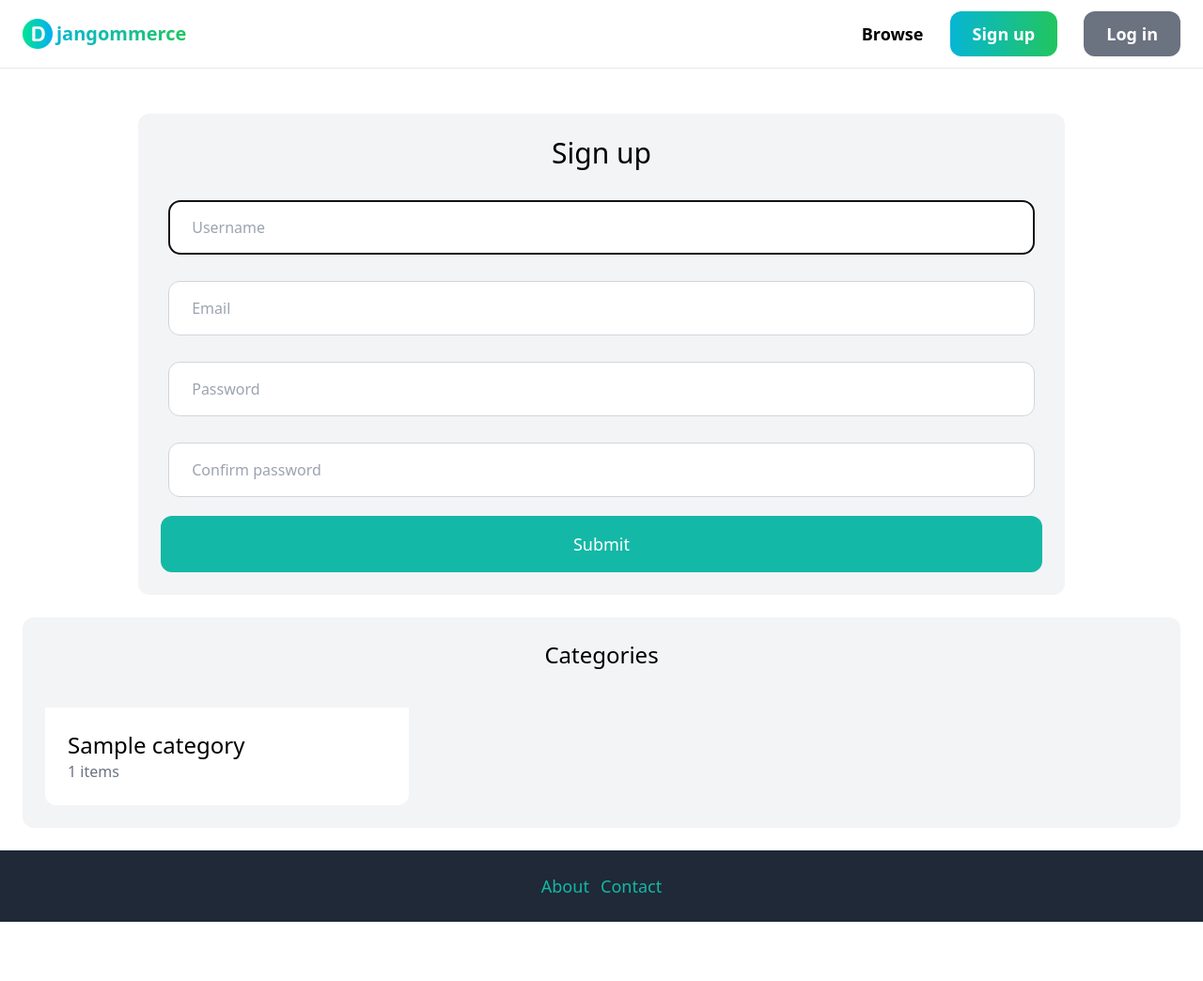
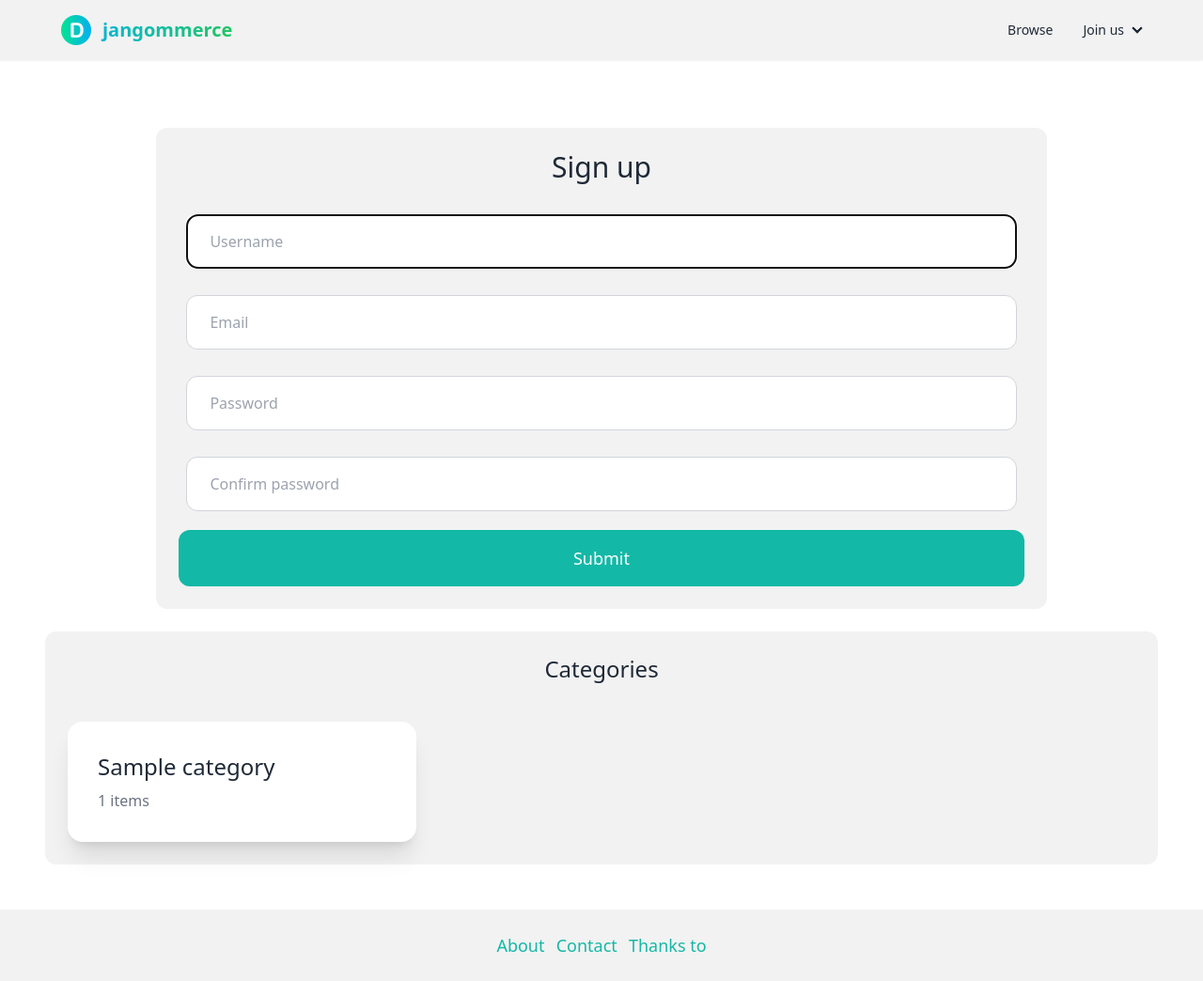
Before and after one commit to doteins/djangommerce, a Django app: page /signup/ in a window 1280 px wide. Shown: the whole page at 94% size. Before the commit the page ends 981 px from the top, so only its background shows below. Run offline with Django 4.2, Linux system fonts and the light colour scheme; tables that the repository leaves empty hold one stand-in row (values such as "Sample post"); parts of the project's set-up code (start-up, migrations or seed data) failed here and were passed over; some libraries are stand-ins or nearby versions.

Commit message:
Implement DaisyUI library for generic templates

```diff
--- a/templates/base.html
+++ b/templates/base.html
@@ -1,4 +1,6 @@
 {% load static %}
+
+
 
 <!DOCTYPE html>
 <html lang="en">
@@ -13,8 +15,10 @@
 
   <link rel="shortcut icon" href="{% static 'img/logo.png' %}" type="image/x-icon">
 
+  <!-- Daisy UI -->
+  <link href="https://cdn.jsdelivr.net/npm/daisyui@3.5.1/dist/full.css" rel="stylesheet" type="text/css" />
   <!-- Tailwind CSS CDN and config -->
-  <script src="https://cdn.tailwindcss.com"></script>
+  <!-- <script src="https://cdn.tailwindcss.com"></script> -->
 </head>
 
 <body>
@@ -22,7 +26,7 @@
   {% include 'partials/_header.html' %}
 
   <!-- Main content from apps -->
-  <main class="px-6 py-6">
+  <main class="px-12 py-12">
     {% block content %} {% endblock %}
   </main>
 
--- a/templates/generic_form.html
+++ b/templates/generic_form.html
@@ -5,7 +5,7 @@
 {% endblock %}
 
 {% block content %}
-<div class="w-4/5 my-6 mx-auto p-6 bg-gray-100 rounded-xl">
+<div class="w-4/5 my-6 mx-auto p-6 bg-base-200 rounded-xl">
   <h1 class="mb-6 text-3xl text-center">{{ title }}</h1>
 
   <form id="form" method="POST" action="." enctype="multipart/form-data">
@@ -33,14 +33,14 @@
 </div>
 
 <!-- Categories section -->
-<div class="mt-6 px-6 py-6 bg-gray-100 rounded-xl">
+<div class="mt-6 px-6 py-6 bg-base-200 rounded-xl">
   <h2 class="mb-10 text-2xl text-center">Categories</h2>
 
   <div class="grid grid-cols-3 gap-3">
     {% for category in categories %}
     <div>
       <a href="#">
-        <div class="p-6 bg-white rounded-b-xl">
+        <div class="card card-body bg-base-100 shadow-xl">
           <h2 class="text-2xl">{{ category.name }}</h2>
           <p class="text-gray-500">{{ category.items.count }} items</p>
         </div>
--- a/templates/partials/_footer.html
+++ b/templates/partials/_footer.html
@@ -1,10 +1,11 @@
-<footer class="py-6 px-6 bg-gray-800">
+<footer class="py-6 px-12 bg-base-200">
 
   <div class="flex justify-center items-center">
     <!-- <h3 class="mb-5 font-semibold text-gray-400">Menu</h3> -->
     <div class="space-x-2">
       <a href="{% url 'core:about' %}" class="text-lg text-teal-500 hover:text-teal-700">About</a>
       <a href="{% url 'core:contact' %}" class="text-lg text-teal-500 hover:text-teal-700">Contact</a>
+      <a href="{% url 'core:contact' %}" class="text-lg text-teal-500 hover:text-teal-700">Thanks to</a>
     </div>
     <!-- <ul class="space-y-2">
       <li><a href="{% url 'core:about' %}" class="text-lg text-teal-500 hover:text-teal-700">About</a></li>
--- a/templates/partials/_header.html
+++ b/templates/partials/_header.html
@@ -1,6 +1,6 @@
 {% load static %}
 
-<head>
+<!-- <head>
   <nav
     class="sticky top-0 z-10 backdrop-filter backdrop-blur-lg bg-opacity-30 py-5 px-6 flex justify-between items-center border-b border-gray-200">
     <div class="flex items-center">
@@ -31,4 +31,47 @@
     </div>
 
   </nav>
+</head> -->
+
+<head>
+  <div class="sticky top-0 z-30 flex h-16 w-full justify-center bg-opacity-90 backdrop-blur transition-all duration-100
+  bg-base-200 text-base-content shadow-sm">
+    <nav class="navbar w-full px-12">
+      <div class="flex-1">
+        <a href="/" class="btn btn-ghost normal-case text-xl">
+          <img src="{% static 'img/logo.png' %}" alt="Logo" class="px-0 mx-0 h-8 w-8">
+          <h1 class="px-1 text-xl font-bold bg-gradient-to-r from-cyan-500 to-green-500 bg-clip-text text-transparent hover:text-teal-700">jangommerce</h1>
+        </a>
+      </div>
+      <div class="flex-none">
+        <ul class="menu menu-horizontal px-1">
+          {% if request.user.is_authenticated %}
+          <li><a href="{% url 'item:new' %}">New item</a></li>
+          {% endif %}
+          <li><a href="{% url 'item:items' %}" >Browse</a></li>
+          <li>
+            <details>
+              <summary>
+                {% if request.user.is_authenticated %}
+                Dashboard
+                {% else %}
+                Join us
+                {% endif %}
+              </summary>
+              <ul class="p-2">
+                {% if request.user.is_authenticated %}
+                <li><a href="#">Inbox</a></li>
+                <li><a href="{% url 'core:user_items' %}">My items</a></li>
+                <li><a href="{% url 'core:logout' %}">Logout</a></li>
+                {% else %}
+                <li><a href="{% url 'core:login' %}">Login</a></li>
+                <li><a href="{% url 'core:signup' %}">Sign up</a></li>
+                {% endif %}
+              </ul>
+            </details>
+          </li>
+        </ul>
+      </div>
+    </nav>
+  </div>
 </head>
```
Also changed, not shown: templates/about.html (+14 -1 lines), templates/index.html (+18 -12 lines).
